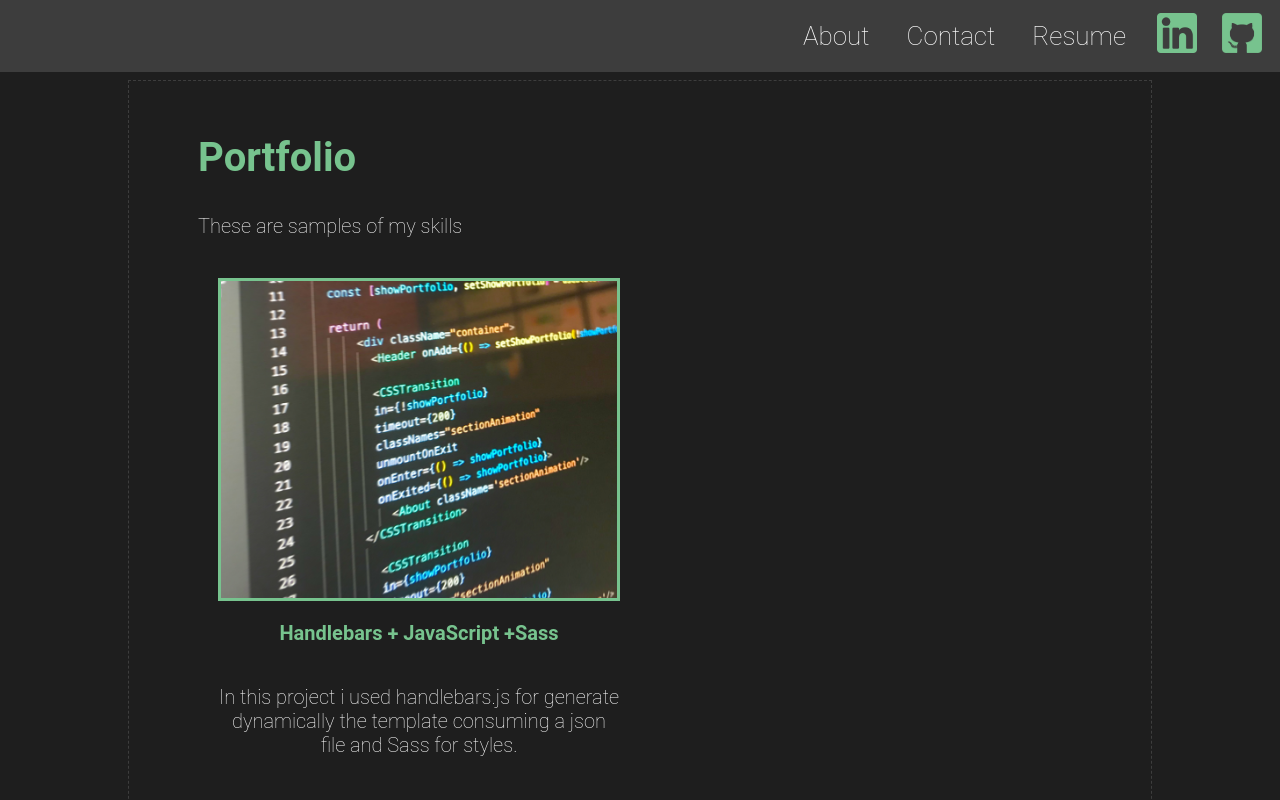
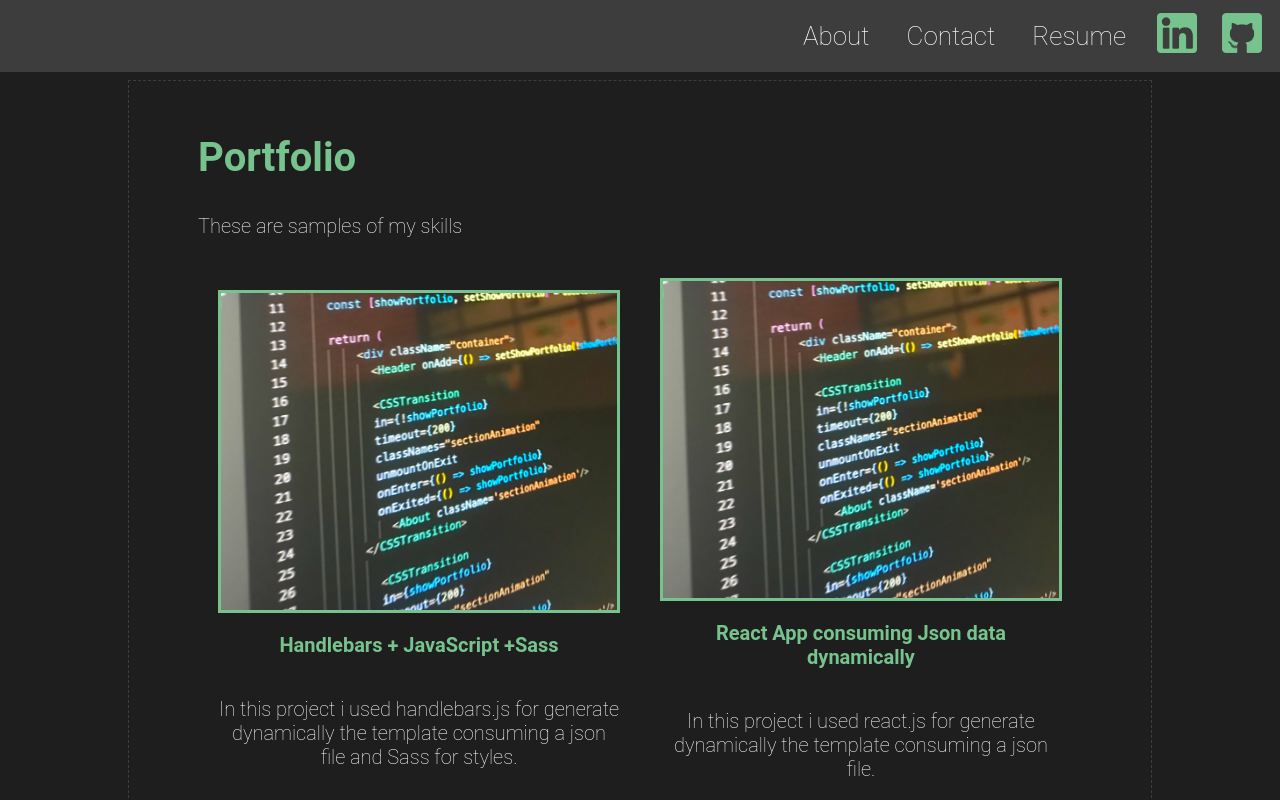
Before and after one commit to pepe199204/aws-amplify-react-portfolio, a React (Create React App) app: page / in a window 1280 px wide. Both pictures are taken after a click on the button "Portfolio". Shown: the top 800 px of the page. Built offline with nearby package versions, Linux system fonts and the light colour scheme.

Commit message:
upload portfolio

```diff
--- a/src/components/Portfolio.js
+++ b/src/components/Portfolio.js
@@ -9,11 +9,13 @@ const section = {
             link: 'https://pepe199204.github.io/handlebars-sass/src/',
             image: 'app1.jpg'
           }
-          //,
-          // work2: {
-          //   title: 'React App work2',
-          //   image: 'app1.jpg'
-          // },
+          ,
+          work2: {
+            title: 'React App consuming Json data dynamically',
+            description: 'In this project i used react.js for generate dynamically the template consuming a json file.',
+            link: 'https://github.com/pepe199204/load-news-dynamically',
+            image: 'app1.jpg'
+          }
           // work3: {
           //   title: 'React App work3',
           //   image: 'app1.jpg'
@@ -42,6 +44,12 @@ const Portfolio = () => {
               <p>{section.works.work1.description}</p>
             </a>
 
+            <a className='itemFlexWork' href={section.works.work2.link} target='_blank'>
+              <img className='img' alt="" src={`/images/${section.works.work2.image}`}/>
+              <h3>{section.works.work2.title}</h3>
+              <p>{section.works.work2.description}</p>
+            </a>
+
           </div>
 
       </div>
```
